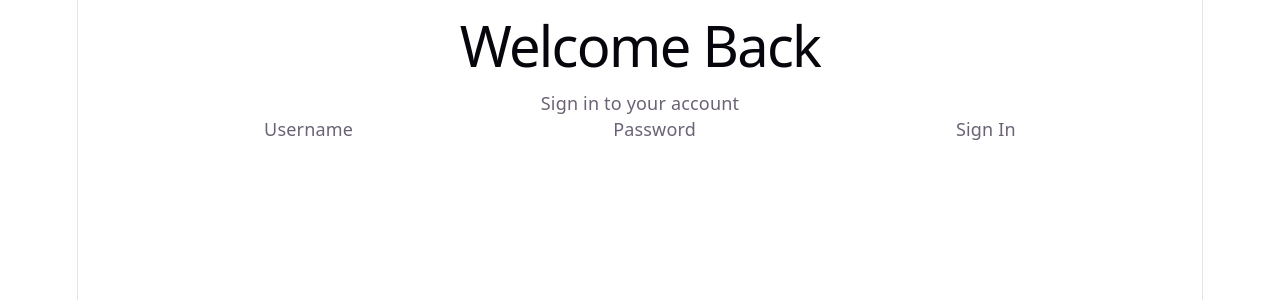
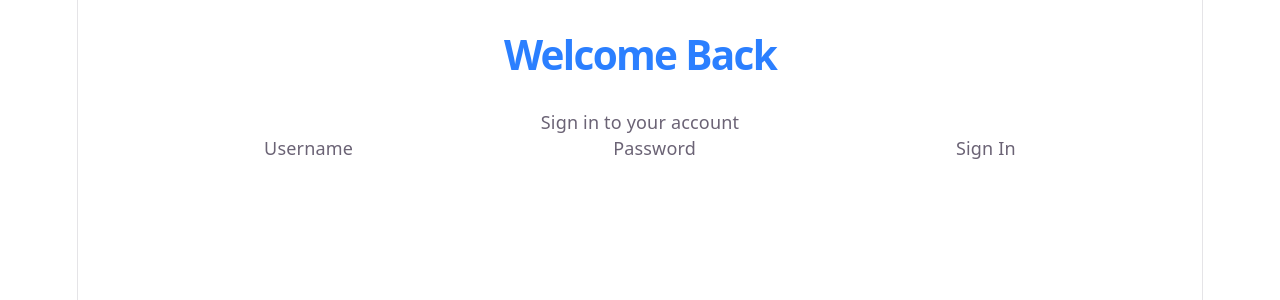
Before and after one commit to iiamolu/CompSec-MFA, a React (Vite) app in the folder frontend/: page / in a window 1280 px wide. Shown: the top 300 px of the page. Built offline with nearby package versions, Linux system fonts and the light colour scheme.

Commit message:
Fixed syntax error in Login.css, wrapped existing <h1> css in index.css in @layer base{}

```diff
--- a/frontend/src/index.css
+++ b/frontend/src/index.css
@@ -68,6 +68,7 @@ body {
   box-sizing: border-box;
 }
 
+@layer base {
     h1,
   h2 {
     font-family: var(--heading);
@@ -93,6 +94,8 @@ h2 {
       font-size: 20px;
     }
   }
+}
+
 p {
   margin: 0;
 }
--- a/frontend/src/pages/Login.jsx
+++ b/frontend/src/pages/Login.jsx
@@ -2,7 +2,9 @@ function Login() {
     // Display
     return(
         <main>
-            <h1>Welcome Back</h1>
+            <h1 className="text-4xl font-bold text-blue-500">
+                Welcome Back
+            </h1>
             <p>Sign in to your account</p>
             <form>
                 <label htmlFor="username">Username</label>
--- a/frontend/vite.config.js
+++ b/frontend/vite.config.js
@@ -1,8 +1,9 @@
+// Imported tailwindcss
+import tailwindcss from '@tailwindcss/vite'
 import react, { reactCompilerPreset } from '@vitejs/plugin-react'
 import babel from '@rolldown/plugin-babel'
 import { defineConfig } from 'vite'
-// Imported tailwindcss
-import tailwindcss from '@tailwindcss/vite'
+
 
 // https://vite.dev/config/
 export default defineConfig({
```
Lines whose indentation alone changed are shown as unchanged.
